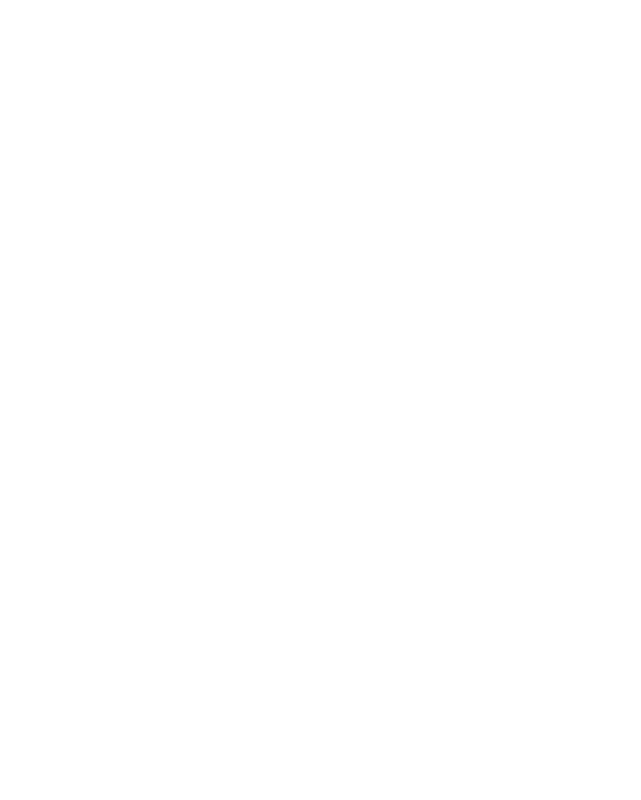
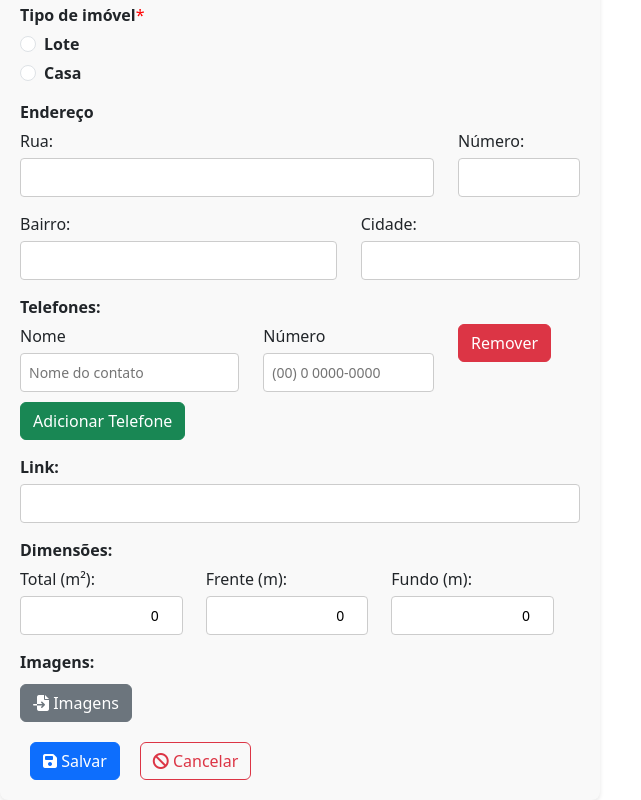
Before and after one commit to MauricioUhlig/home-finder, an Angular app: page /edit/1 in a window 1280 px wide. Before the commit this address led to /. Shown: the part 288-1088 px from the top of the page, without its empty margins (0-641 px from the left). Before the commit the page ends 800 px from the top, so only its background shows below. Built offline with nearby package versions, Linux system fonts and the light colour scheme.

Commit message:
ajuste de navegacao

```diff
--- a/src/app/app.routes.ts
+++ b/src/app/app.routes.ts
@@ -5,7 +5,7 @@ import { NgModule } from '@angular/core';
 
 export const routes: Routes = [
     { path: '', component: HomeMapComponent },
-    { path: 'detail/:id', component: FullFormComponent },
+    { path: 'edit/:id', component: FullFormComponent },
     // { path: '**', component: PageNotFoundComponent }
 ];
 
--- a/src/app/components/full-form/full-form.component.css
+++ b/src/app/components/full-form/full-form.component.css
@@ -118,3 +118,7 @@ label {
   background-color: #dde0e3;
   cursor: pointer;
 }
+
+a {
+  margin: 0px 10px;
+}
--- a/src/app/components/full-form/full-form.component.html
+++ b/src/app/components/full-form/full-form.component.html
@@ -77,9 +77,11 @@
       </div>
     </div>
 
-
-
-    <!-- Submit Button -->
-    <button type="submit" class="submit-button"><i class="fa-solid fa-floppy-disk"></i> Salvar</button>
+    <div class="row">
+      <div class="col align-self-end">
+        <a routerLink="/" class="btn btn-primary"><i class="fa-solid fa-floppy-disk"></i> Salvar</a>
+        <a routerLink="/" class="btn btn-outline-danger"><i class="fa-solid fa-ban"></i> Cancelar</a>
+      </div>
+    </div>
   </form>
 </div>
--- a/src/app/components/full-form/full-form.component.ts
+++ b/src/app/components/full-form/full-form.component.ts
@@ -5,12 +5,13 @@ import { AddressComponent } from '../address/address.component';
 import { FullLocation, getEmptyFullLocation } from '../../models/full-location.model';
 import { getEmptyPhone } from '../../models/phone.model';
 import { PhoneComponent } from '../phone/phone.component';
+import { RouterLink } from '@angular/router';
 
 @Component({
   selector: 'app-full-form',
   templateUrl: './full-form.component.html',
   styleUrls: ['./full-form.component.css'],
-  imports: [CommonModule, FormsModule, AddressComponent, PhoneComponent]
+  imports: [CommonModule, FormsModule, AddressComponent, PhoneComponent, RouterLink]
 })
 export class FullFormComponent {
   @Output() submitEvent = new EventEmitter<any>();
--- a/src/app/components/location-item/location-item.component.html
+++ b/src/app/components/location-item/location-item.component.html
@@ -4,4 +4,7 @@
         <br>
         <small>{{location.Description}}</small>
     </div>
+    <div>
+        <a [routerLink]="['/edit', location.Id]" class="btn btn-outline-info"><i class="fa-solid fa-pencil"></i> Editar</a>
+    </div>
 </li>
--- a/src/app/components/location-item/location-item.component.ts
+++ b/src/app/components/location-item/location-item.component.ts
@@ -1,9 +1,10 @@
 import { Component, Input } from '@angular/core';
 import { Location } from '../../models/location.model'
+import { RouterLink } from '@angular/router';
 
 @Component({
   selector: 'app-location-item',
-  imports: [],
+  imports: [RouterLink],
   templateUrl: './location-item.component.html',
   styleUrl: './location-item.component.css'
 })
```
